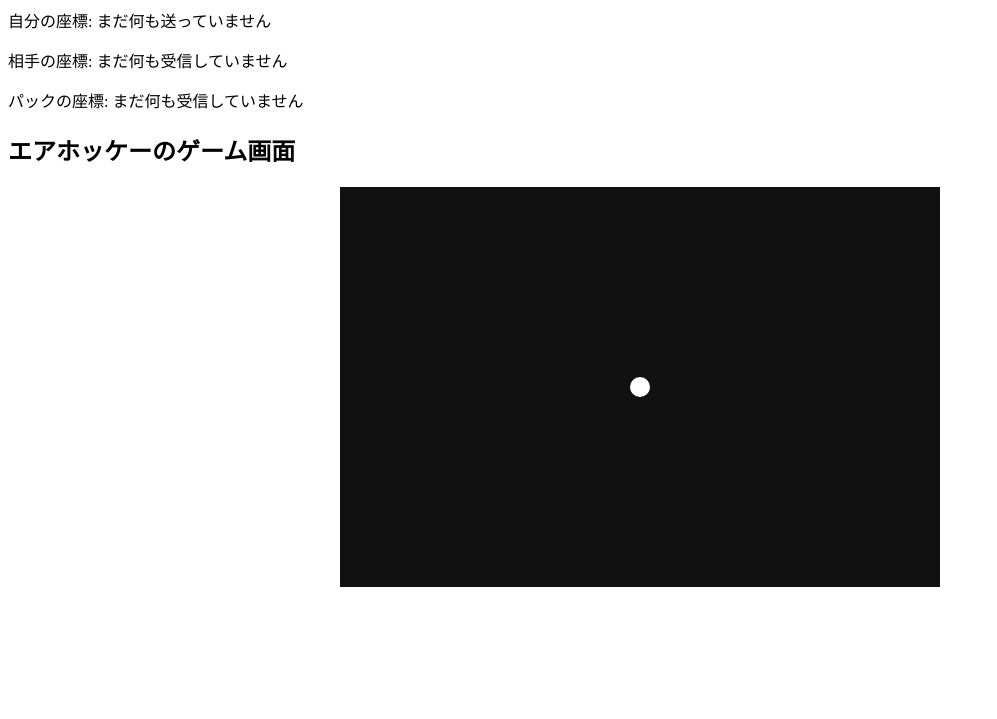
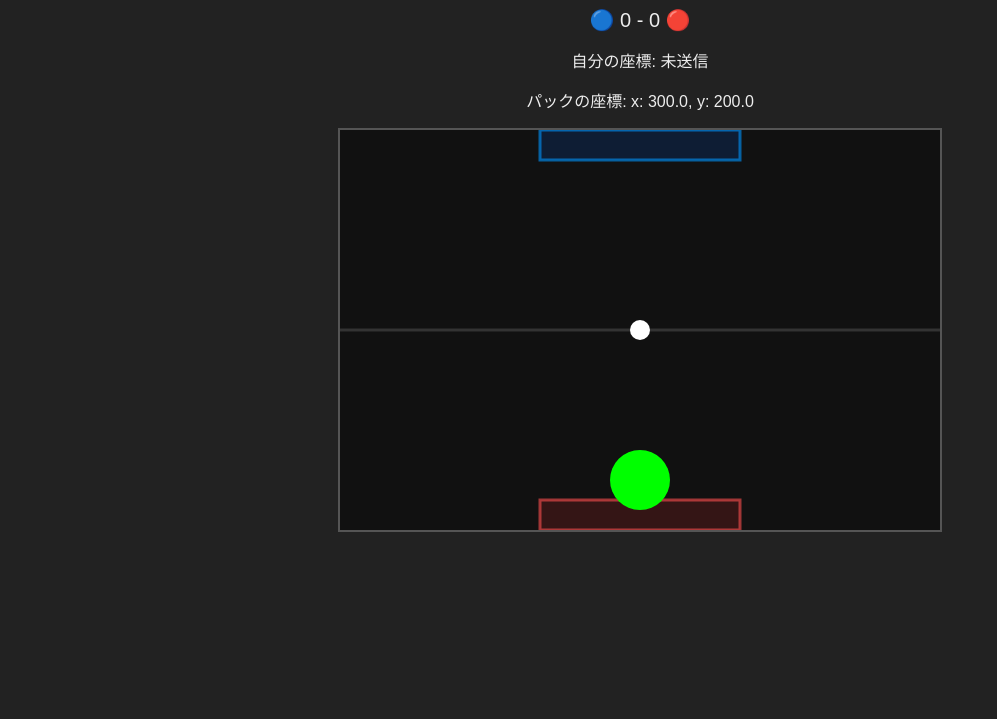
Before and after one commit to shining-ai/cszap, a plain HTML site: page air_hockey/air_hockey_client.html in a window 1280 px wide. Shown: the part 81-800 px from the top of the page, without its empty margins (0-997 px from the left). Drawn offline with nearby package versions, Linux system fonts and the light colour scheme; no server answers.

Commit message:
ゴールの描画

```diff
--- a/air_hockey/air_hockey_client.html
+++ b/air_hockey/air_hockey_client.html
@@ -1,125 +1,154 @@
 <!DOCTYPE html>
 <html lang="ja">
-
 <head>
   <meta charset="UTF-8">
-  <title>座標デバッグ表示</title>
+  <title>エアホッケー</title>
   <style>
+    body {
+      background: #222;
+      color: #eee;
+      text-align: center;
+      font-family: sans-serif;
+    }
     canvas {
       background: #111;
       display: block;
       margin: 0 auto;
+      border: 2px solid #555;
+    }
+    #scoreboard {
+      font-size: 20px;
+      margin: 10px 0;
+    }
+    .flash {
+      animation: flash 0.4s ease;
+    }
+    @keyframes flash {
+      0% { background-color: rgba(255, 255, 255, 0.5); }
+      100% { background-color: transparent; }
     }
   </style>
 </head>
+<body>
+  <h1>エアホッケー</h1>
 
-<body>
-  <h1>座標デバッグ</h1>
+  <div id="scoreboard">
+    🔵 <span id="scoreTop">0</span> - <span id="scoreBottom">0</span> 🔴
+  </div>
 
-  <p>自分の座標: <span id="mycoords">まだ何も送っていません</span></p>
-  <p>相手の座標: <span id="othercoords">まだ何も受信していません</span></p>
-  <p>パックの座標: <span id="puckcoords">まだ何も受信していません</span></p>
+  <p>自分の座標: <span id="mycoords">未送信</span></p>
+  <p>パックの座標: <span id="puckcoords">未受信</span></p>
 
-  <h2>エアホッケーのゲーム画面</h2>
   <canvas id="game" width="600" height="400"></canvas>
 
-  <!-- Socket.io CDN -->
   <script src="https://cdn.socket.io/4.7.2/socket.io.min.js"></script>
   <script>
-    const socket = io("http://localhost:3000"); // サーバのURLに合わせて変更
+    // ---- 接続設定 ----
+    const socket = io("http://localhost:3000");
+    // const socket = io("https://air-hockey-6fvd.onrender.com");
 
     const canvas = document.getElementById("game");
     const ctx = canvas.getContext("2d");
+    const myCoordsEl = document.getElementById("mycoords");
+    const puckCoordsEl = document.getElementById("puckcoords");
+    const scoreTopEl = document.getElementById("scoreTop");
+    const scoreBottomEl = document.getElementById("scoreBottom");
 
-    // デバッグ用座標表示
-    const myCoordsEl = document.getElementById("mycoords");
-    const otherCoordsEl = document.getElementById("othercoords");
-    const puckCoordsEl = document.getElementById("puckcoords");
-
-    // オブジェクトの初期状態
-    //let myPaddle = { x: 300, y: 350, radius: 20, color: "green" };
-    //let otherPaddle = { x: 300, y: 50, radius: 20, color: "red" };
-    //let puck = { x: 300, y: 200, radius: 10, color: "white" }
     let players = {};
     let puck = { x: 300, y: 200 };
+    let myPos = { x: 300, y: 350 };
+    let score = { top: 0, bottom: 0 };
 
+    // ---- 定数 ----
+    const GOAL_WIDTH = 200;
+    const GOAL_HEIGHT = 10;
+    const GOAL_OFFSET_X = (canvas.width - GOAL_WIDTH) / 2;
 
-    // マウスの位置を取得して送信
-    canvas.addEventListener("mousemove", (e) => {
-      const rect = canvas.getBoundingClientRect(); // Canvasの座標系に変換
-      myPaddle.x = e.clientX - rect.left;
-      myPaddle.y = e.clientY - rect.top;
-      // 自分の座標を表示
-      myCoordsEl.textContent = `x: ${myPaddle.x}, y: ${myPaddle.y}`;
-      // サーバに送信
-      socket.emit("player", { x: myPaddle.x, y: myPaddle.y });
-    });
-
-    // マウスの位置をサーバに送る
+    // ---- マウス移動送信 ----
     canvas.addEventListener("mousemove", (e) => {
       const rect = canvas.getBoundingClientRect();
       const x = e.clientX - rect.left;
       const y = e.clientY - rect.top;
-      // 自分の座標を表示
-      myCoordsEl.textContent = `x: ${x}, y: ${y}`;
-      // サーバに送信
+      myPos.x = x;
+      myPos.y = y;
+      myCoordsEl.textContent = `x: ${x.toFixed(1)}, y: ${y.toFixed(1)}`;
       socket.emit("playerMove", { x, y });
     });
 
-    // 相手の座標を受信
-    //socket.on("move", (data) => {
-    //  otherPaddle.x = data.x;
-    //  otherPaddle.y = data.y;
-    //  otherCoordsEl.textContent = `x: ${data.x}, y: ${data.y}`;
-    //});
-
-    // サーバから全状態を受信
+    // ---- サーバから状態を受信 ----
     socket.on("state", (data) => {
       players = data.players;
       puck = data.puck;
+      if (data.score) {
+        if (data.score.top !== score.top || data.score.bottom !== score.bottom) {
+          flashScore();
+        }
+        score = data.score;
+        scoreTopEl.textContent = data.score.top;
+        scoreBottomEl.textContent = data.score.bottom;
+      }
     });
 
-    // パックの座標を受信
-    //socket.on("puck", (data) => {
-    //  puck.x = data.x
-    //  puck.y = data.y
-    //  puckCoordsEl.textContent = `x: ${data.x}, y: ${data.y}, vx: ${data.vx}, vy: ${data.vy}`;
-    //})
+    // ---- 得点エフェクト ----
+    function flashScore() {
+      document.body.classList.add("flash");
+      setTimeout(() => document.body.classList.remove("flash"), 400);
+    }
 
-    // 描画関数
+    // ---- 円描画 ----
     function drawCircle(x, y, r, color) {
       ctx.beginPath();
       ctx.arc(x, y, r, 0, Math.PI * 2);
       ctx.fillStyle = color;
       ctx.fill();
     }
-    //function drawCircle(obj) {
-    //  ctx.beginPath();
-    //  ctx.arc(obj.x, obj.y, obj.radius, 0, Math.PI * 2);
-    //  ctx.fillStyle = obj.color;
-    //  ctx.fill();
-    //}
 
+    // ---- メイン描画 ----
     function draw() {
       ctx.clearRect(0, 0, canvas.width, canvas.height);
 
-      // プレイヤーを描画
+      // 中央ライン
+      ctx.strokeStyle = "#333";
+      ctx.beginPath();
+      ctx.moveTo(0, canvas.height / 2);
+      ctx.lineTo(canvas.width, canvas.height / 2);
+      ctx.stroke();
+
+      // ゴールエリア
+      ctx.fillStyle = "rgba(0, 100, 255, 0.15)";
+      ctx.fillRect(GOAL_OFFSET_X, 0, GOAL_WIDTH, GOAL_HEIGHT + 20);
+      ctx.fillStyle = "rgba(255, 50, 50, 0.15)";
+      ctx.fillRect(GOAL_OFFSET_X, canvas.height - GOAL_HEIGHT - 20, GOAL_WIDTH, GOAL_HEIGHT + 20);
+
+      // ゴール枠線
+      ctx.strokeStyle = "rgba(0, 150, 255, 0.6)";
+      ctx.lineWidth = 3;
+      ctx.strokeRect(GOAL_OFFSET_X, 0, GOAL_WIDTH, GOAL_HEIGHT + 20);
+      ctx.strokeStyle = "rgba(255, 80, 80, 0.6)";
+      ctx.strokeRect(GOAL_OFFSET_X, canvas.height - GOAL_HEIGHT - 20, GOAL_WIDTH, GOAL_HEIGHT + 20);
+
+      // プレイヤー描画
       for (const id in players) {
         const p = players[id];
-        drawCircle(p.x, p.y, 20, id === socket.id ? "green" : "red");
+        if (!p) continue;
+        if (id === socket.id) {
+          drawCircle(p.x, p.y, 30, "blue");
+        } else {
+          drawCircle(p.x, p.y, 30, "red");
+        }
       }
 
-      // パックを描画
+      // 自分のマウス位置（レスポンス確認用）
+      drawCircle(myPos.x, myPos.y, 30, "lime");
+
+      // パック描画
       drawCircle(puck.x, puck.y, 10, "white");
-
-
+      puckCoordsEl.textContent = `x: ${puck.x.toFixed(1)}, y: ${puck.y.toFixed(1)}`;
 
       requestAnimationFrame(draw);
     }
+
     draw();
-
-
   </script>
 </body>
-
 </html>
```
